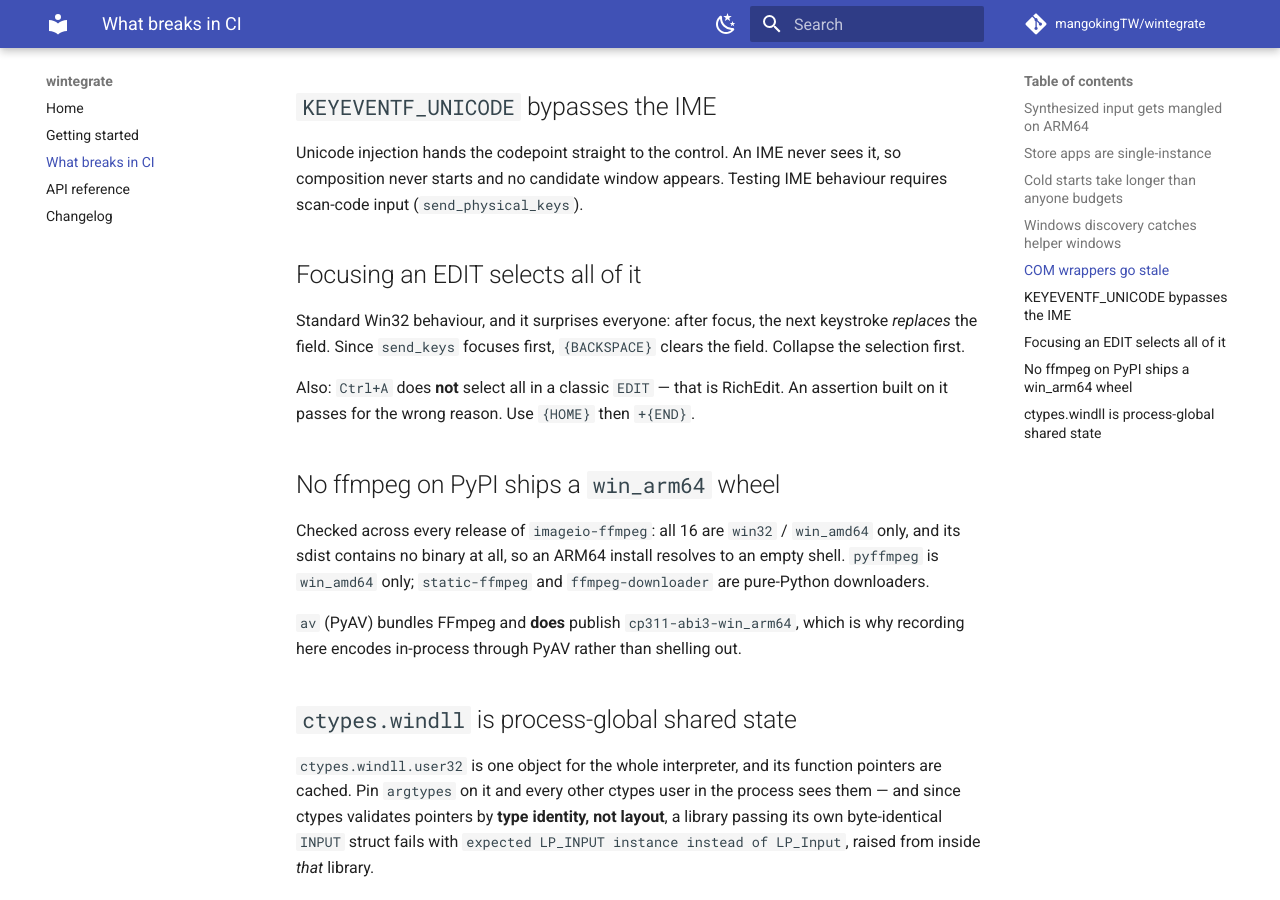
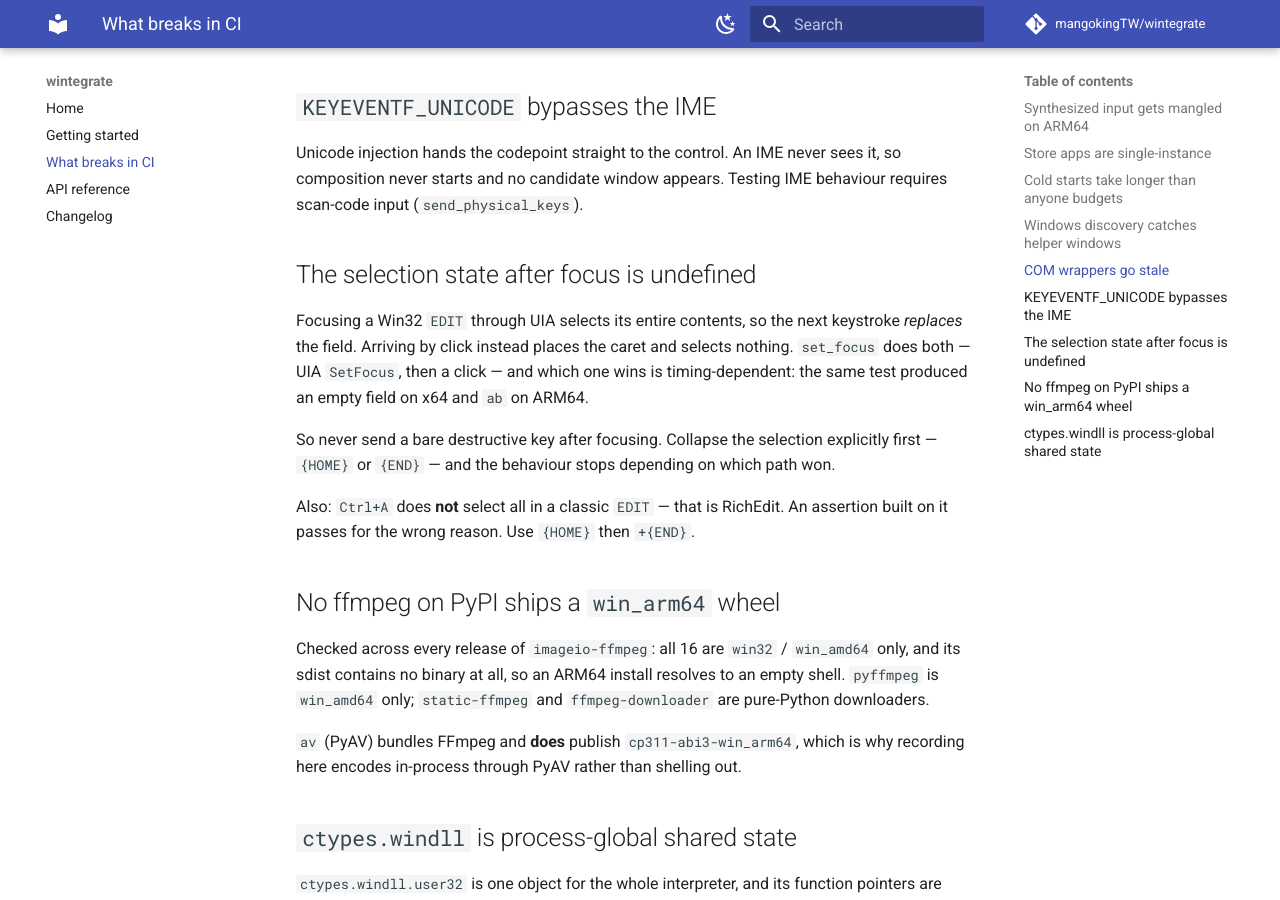
Before and after one commit to mangokingTW/wintegrate, an MkDocs documentation site: the page built from docs/pitfalls.md, in a window 1280 px wide and 900 px high, scrolled down 1449 px. Built offline with MkDocs 1.6.1 and Material for MkDocs 9.7.7, drawn with Linux system fonts in a browser that asks for light colours; comment, search, counter and statistics services are not loaded.

Commit message:
test: stop asserting a focus behaviour that is not deterministic
arm64 3.13 failed test_focusing_an_edit_selects_its_contents with
'ab' == '' — the field kept two characters where x64 had cleared it.

The test was wrong, not the runner. Focusing a Win32 EDIT through UIA
selects its contents; arriving by click places the caret and selects
nothing. set_focus does both, so which one wins is timing-dependent. I
had turned a single observation into an invariant.

It now asserts the honest one — the field is in one of the two states,
and a caller must not assume either — and the docs say the same, with
'collapse the selection first' as the advice that holds regardless of
which path won. That advice was already there; what changed is that it
is no longer justified by a behaviour the library cannot guarantee.

```diff
--- a/docs/pitfalls.md
+++ b/docs/pitfalls.md
@@ -61,11 +61,17 @@ Unicode injection hands the codepoint straight to the control. An IME never sees
 it, so composition never starts and no candidate window appears. Testing IME
 behaviour requires scan-code input (`send_physical_keys`).
 
-## Focusing an EDIT selects all of it
+## The selection state after focus is undefined
 
-Standard Win32 behaviour, and it surprises everyone: after focus, the next
-keystroke *replaces* the field. Since `send_keys` focuses first, `{BACKSPACE}`
-clears the field. Collapse the selection first.
+Focusing a Win32 `EDIT` through UIA selects its entire contents, so the next
+keystroke *replaces* the field. Arriving by click instead places the caret and
+selects nothing. `set_focus` does both — UIA `SetFocus`, then a click — and which
+one wins is timing-dependent: the same test produced an empty field on x64 and
+`ab` on ARM64.
+
+So never send a bare destructive key after focusing. Collapse the selection
+explicitly first — `{HOME}` or `{END}` — and the behaviour stops depending on
+which path won.
 
 Also: `Ctrl+A` does **not** select all in a classic `EDIT` — that is RichEdit. An
 assertion built on it passes for the wrong reason. Use `{HOME}` then `+{END}`.
```
Also changed, not shown: docs/getting-started.md (+6 -4 lines), 1 other file.
